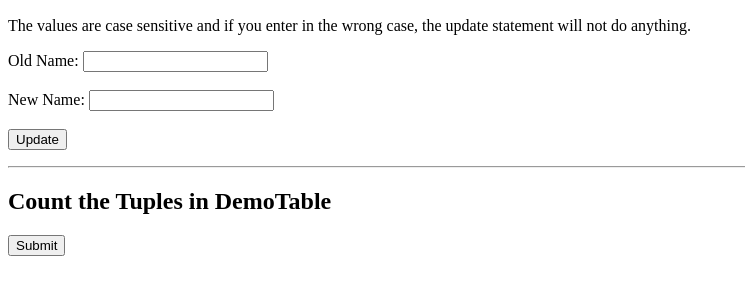
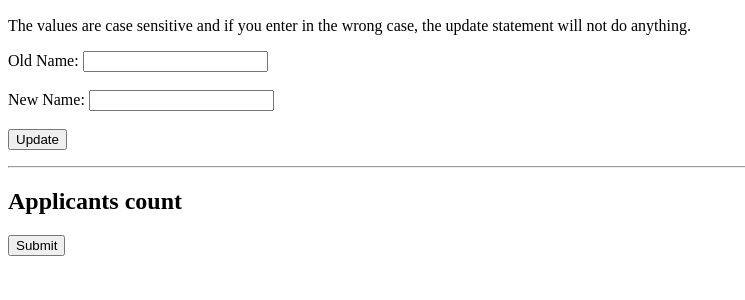
Before and after one commit to Shawn-Xihao-Wu/Modeling-Canadian-Immigration-System-in-SQL-and-PHP-CPSC-304, a PHP site: page /applicants.php in a window 1280 px wide. Shown: the part 298-598 px from the top of the page, without its empty margins (0-745 px from the left). Run offline with PHP 8.4, Linux system fonts and the light colour scheme.

Commit message:
basic UI for applicants.php CREATE v0

```diff
--- a/applicants.php
+++ b/applicants.php
@@ -1,20 +1,3 @@
-<!--Test Oracle file for UBC CPSC304 2018 Winter Term 1
-  Created by Jiemin Zhang
-  Modified by Simona Radu
-  Modified by Jessica Wong (2018-06-22)
-  This file shows the very basics of how to execute PHP commands
-  on Oracle.
-  Specifically, it will drop a table, create a table, insert values
-  update values, and then query for values
-
-  IF YOU HAVE A TABLE CALLED "demoTable" IT WILL BE DESTROYED
-
-  The script assumes you already have a server set up
-  All OCI commands are commands to the Oracle libraries
-  To get the file to work, you must place it somewhere where your
-  Apache server can run it, and you must rename it to have a ".php"
-  extension.  You must also change the username and password on the
-  OCILogon below to be your ORACLE username and password -->
 
   <html>
     <head>
@@ -299,8 +282,8 @@
 
         <hr />
 
-        <h2>Count the Tuples in DemoTable</h2>
-        <form method="GET" action="oracle-test.php"> <!--refresh page when submitted-->
+        <h2>Applicants count</h2>
+        <form method="GET" action="applicants.php"> <!--refresh page when submitted-->
             <input type="hidden" id="countTupleRequest" name="countTupleRequest">
             <input type="submit" name="countTuples"></p>
         </form>
@@ -428,16 +411,6 @@
             OCICommit($db_conn);
         }
 
-        function handleResetRequest() {
-            global $db_conn;
-            // Drop old table
-            executePlainSQL("DROP TABLE demoTable");
-
-            // Create new table
-            echo "<br> creating new table <br>";
-            executePlainSQL("CREATE TABLE demoTable (id int PRIMARY KEY, name char(30))");
-            OCICommit($db_conn);
-        }
 
         function handleInsertRequest() {
             global $db_conn;
@@ -459,10 +432,10 @@
         function handleCountRequest() {
             global $db_conn;
 
-            $result = executePlainSQL("SELECT Count(*) FROM demoTable");
+            $result = executePlainSQL("SELECT Count(*) FROM Applicants");
 
             if (($row = oci_fetch_row($result)) != false) {
-                echo "<br> The number of tuples in demoTable: " . $row[0] . "<br>";
+                echo "<br> The number of applicants: " . $row[0] . "<br>";
             }
         }
 
--- a/index.php
+++ b/index.php
@@ -31,12 +31,14 @@
   <body>
     <div id="content">
       <p><a href="https://github.students.cs.ubc.ca/CPSC304-2022W-T1/project_f3a3g_o7c8d_t5h6p">Github</a></p>
-      <h1>Manage Visas</h1>
+
       <p>
         <a href="oracle-test.php">
-          <button class="button button2">See sample project</button>
+          <button class="button button1">See sample project</button>
         </a>
       </p>
+      <h1>Manage Visas</h1>
+
       <p>
         <a href="issued-visa.html">
           <button class="button button2">Manage issued visas</button>
```
